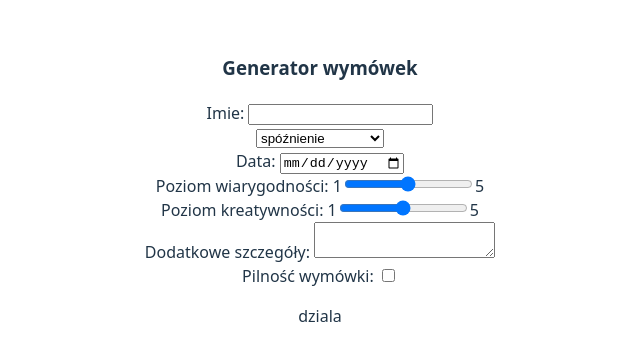
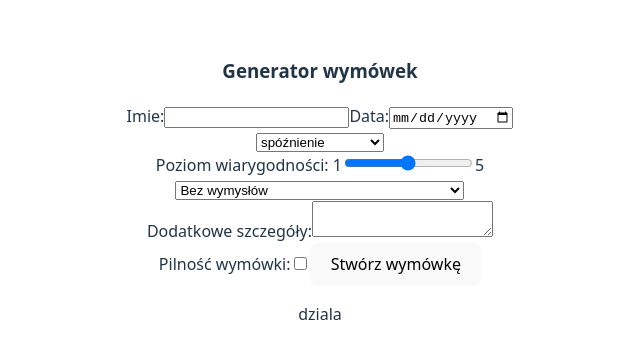
Before and after one commit to wsad4679/Excuse-Generator, a React (Vite) app: page / in a window 1280 px wide. Shown: the part 210-570 px from the top of the page, without its empty margins (320-960 px from the left). Built offline with nearby package versions, Linux system fonts and the light colour scheme.

Commit message:
Finished data collect functions

```diff
--- a/src/Form.tsx
+++ b/src/Form.tsx
@@ -1,34 +1,96 @@
+import {useState} from "react";
+import * as React from "react";
 
+interface FormData{
+    name: string;
+    date: string;
+    category: string;
+    credibility: string;
+    creativity: string;
+    details: string;
+    isUrgent: boolean;
+}
 
 
 
 const Form = () => {
 
+    const [formData, setFormData] = useState<FormData>({
+        name:"", category:"", creativity:"", credibility:"",
+        details:"", date:"", isUrgent: false
+    })
+
+    function handleChage (event: React.ChangeEvent<HTMLInputElement | HTMLSelectElement | HTMLTextAreaElement>){
+        const {name, value, type,checked} = event.target as HTMLInputElement
+        setFormData(prevState => ({...prevState, [name]: type ==="checkbox" ? checked : value}))
+
+    }
+
+    function handleSubmit(e: React.FormEvent) {
+        e.preventDefault()
+        console.log(formData)
+    }
 
     return(
 
-        <form>
+        <form onSubmit={handleSubmit}>
             <h3>Generator wymówek</h3>
 
-            <label> Imie: <input type="text" value="" /*oncChange = {event => useStateSetText(event.target.value})*/ />
+            <label> Imie:
+                <input type="text" value={formData.name}
+                       onChange = {handleChage} name="name"/>
             </label>
+
+            <label>Data:
+                <input type="date" value={formData.date}
+                       onChange={handleChage} name="date"/>
+            </label>
+
             <br/>
-            <select>
-                <option>spóźnienie</option>
-                <option>nieobecność</option>
-                <option>brak zadania</option>
-                <option>nieodesłanie repo</option>
+
+            <select value={formData.category} name="category" onChange={handleChage}>
+                <option value="spóźnienie">spóźnienie</option>
+                <option value="nieobecność">nieobecność</option>
+                <option value="brak zadania">brak zadania</option>
+                <option value="nieodesłanie repo">nieodesłanie repo</option>
             </select>
+
             <br/>
-            <label>Data: <input type="date"/> </label>
+
+            <label>Poziom wiarygodności: 1
+                <input type="range" min="1" max="5" name="credibility" value = {formData.credibility}
+                       onChange={handleChage}/>5
+            </label>
+
             <br/>
-            <label>Poziom wiarygodności: 1<input type="range" min="1" max="5"/>5 </label>
+
+            <select name="creativity" value={formData.creativity} onChange={handleChage}>
+
+                <option value="1">Bez wymysłów</option>
+                <option value="2">Minimalnie koloryzowane</option>
+                <option value="3">Kolory jak na mapie z historii</option>
+                <option value="4">(nie) Biała ściana małego dziecka</option>
+                <option value="5">Takiego obrazu da Vinci by się nie powstydził</option>
+
+            </select>
+
             <br/>
-            <label>Poziom kreatywności: 1<input type="range" min="1" max="5"/>5 </label>
+
+            <label>Dodatkowe szczegóły:
+                <textarea name="details" value={formData.details}
+                                                  onChange={handleChage}/>
+            </label>
+
             <br/>
-            <label>Dodatkowe szczegóły: <textarea/></label>
-            <br/>
-            <label>Pilność wymówki: <input type="checkbox"/> </label>
+
+
+            <label>Pilność wymówki:
+                <input type="checkbox" name="isUrgent" checked={formData.isUrgent}
+                       onChange={handleChage}/>
+            </label>
+
+            <button type="submit" >Stwórz wymówkę</button>
+
         </form>
 
 
```
